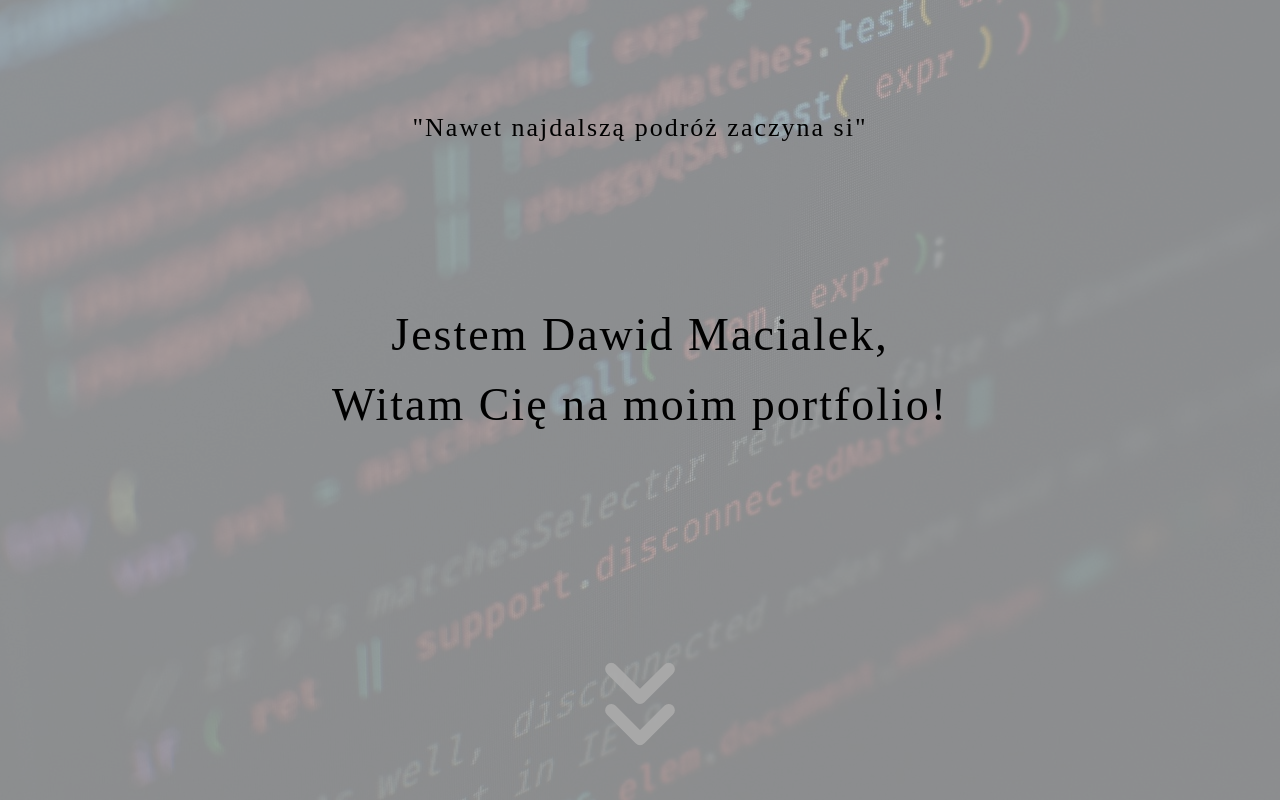
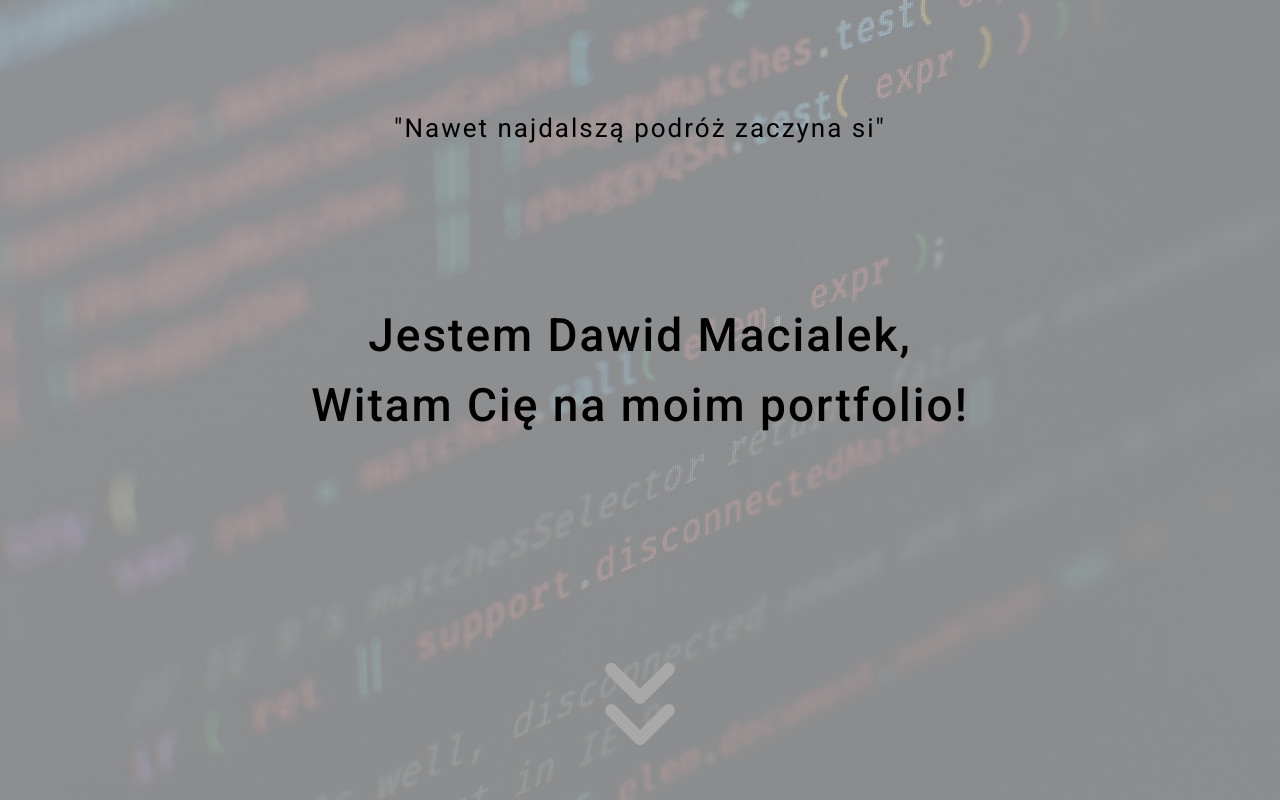
Before and after one commit to DawidMacialek/Portfolio, a React (Create React App) app: page / in a window 1280 px wide. Built offline with nearby package versions, Linux system fonts and the light colour scheme.

Commit message:
small upgrades

```diff
--- a/package.json
+++ b/package.json
@@ -6,6 +6,8 @@
     "@testing-library/jest-dom": "^5.15.0",
     "@testing-library/react": "^11.2.7",
     "@testing-library/user-event": "^12.8.3",
+    "ityped": "^1.0.3",
+    "material-icons": "^1.10.2",
     "react": "^17.0.2",
     "react-dom": "^17.0.2",
     "react-scripts": "4.0.3",
--- a/public/index.html
+++ b/public/index.html
@@ -7,8 +7,12 @@
   <meta name="viewport" content="width=device-width, initial-scale=1" />
   <meta name="theme-color" content="#000000" />
   <meta name="description" content="Web site created using create-react-app" />
-
-  <title>React App</title>
+  <link rel="preconnect" href="https://fonts.googleapis.com">
+  <link rel="preconnect" href="https://fonts.gstatic.com" crossorigin>
+  <link
+    href="https://fonts.googleapis.com/css2?family=Roboto:ital,wght@0,100;0,300;0,400;0,500;0,700;0,900;1,100;1,300;1,400;1,500;1,700;1,900&display=swap"
+    rel="stylesheet">
+  <title>DM portfolio</title>
 </head>
 
 <body>
--- a/src/App.jsx
+++ b/src/App.jsx
@@ -1,15 +1,15 @@
-import "./app.scss";
-import { useState } from "react";
-import Home from "./copmonents/home/Home";
-import About from "./copmonents/about/About";
-import Projects from "./copmonents/projects/Projects";
-import Contact from "./copmonents/contact/Contact";
-import NavBar from "./copmonents/navBar/NavBar";
-import { HOME, ABOUT, PROJECTS, CONTACT } from "./data/menuElements";
+import './app.scss';
+import { useState } from 'react';
+import Home from './copmonents/home/Home';
+import About from './copmonents/about/About';
+import Projects from './copmonents/projects/Projects';
+import Contact from './copmonents/contact/Contact';
+import NavBar from './copmonents/navBar/NavBar';
+import { HOME, ABOUT, PROJECTS, CONTACT } from './data/menuElements';
 
 function App() {
   const [showNavBar, setShowNavBar] = useState(false);
-  const [selectedAtNav, setSelectedAtNav] = useState("");
+  const [selectedAtNav, setSelectedAtNav] = useState('');
 
   const handleScroll = (e) => {
     let windowHeight = window.innerHeight;
@@ -32,10 +32,10 @@
     }
   };
   return (
-    <div className="app">
+    <div className='app'>
       <NavBar showNavBar={showNavBar} selectedAtNav={selectedAtNav} />
-      <div className="pages" onScroll={handleScroll}>
-        <Home />
+      <div className='pages' onScroll={handleScroll}>
+        <Home showNavBar={showNavBar} />
         <About />
         <Projects />
         <Contact />
--- a/src/global.scss
+++ b/src/global.scss
@@ -3,5 +3,6 @@
   margin: 0;
   padding: 0;
   overflow-x: hidden;
+  font-family: 'Roboto', sans-serif;
 }
 $navBarWidth: 70px;
```
Also changed, not shown: 1 other file (tests, documents, lock files or other folders).
